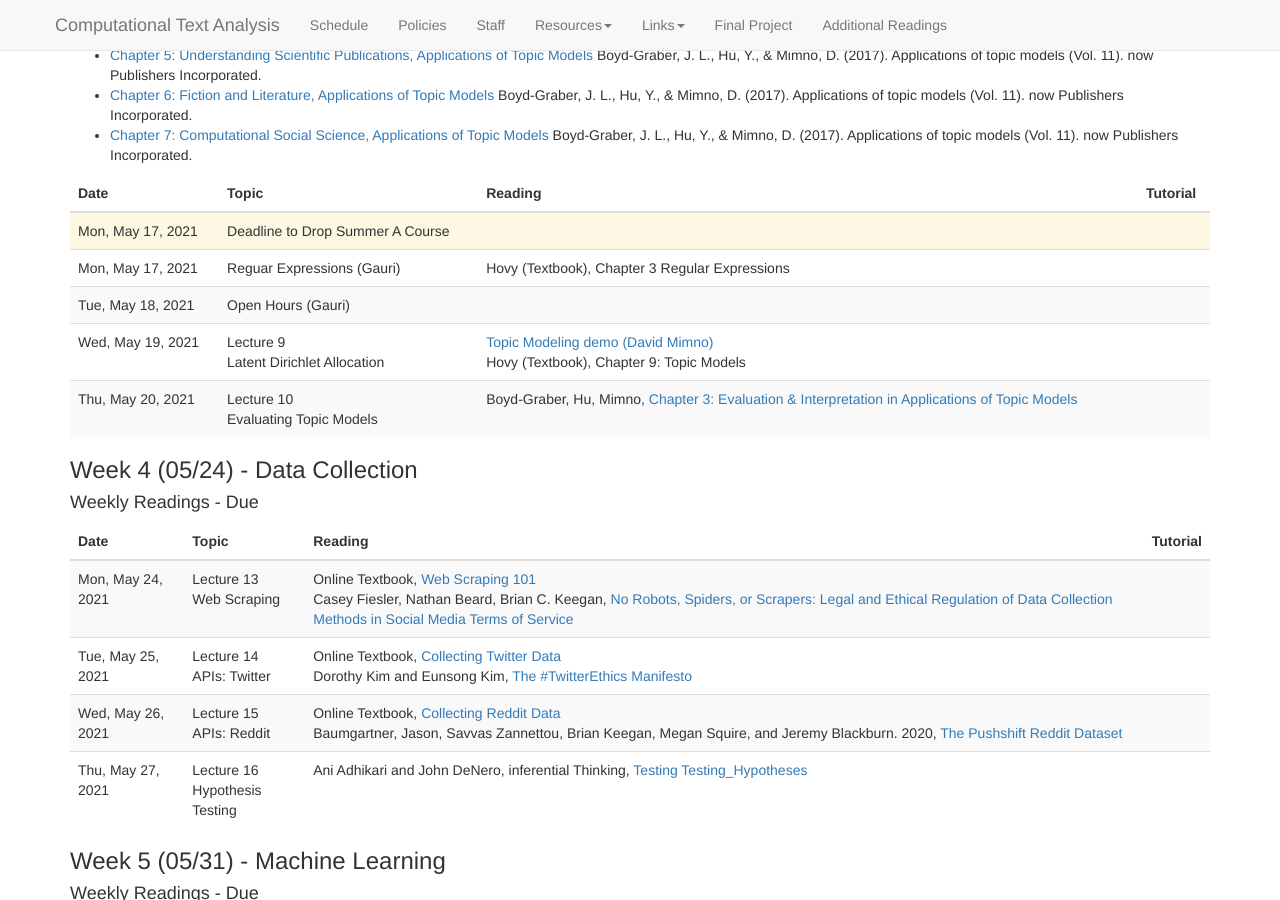
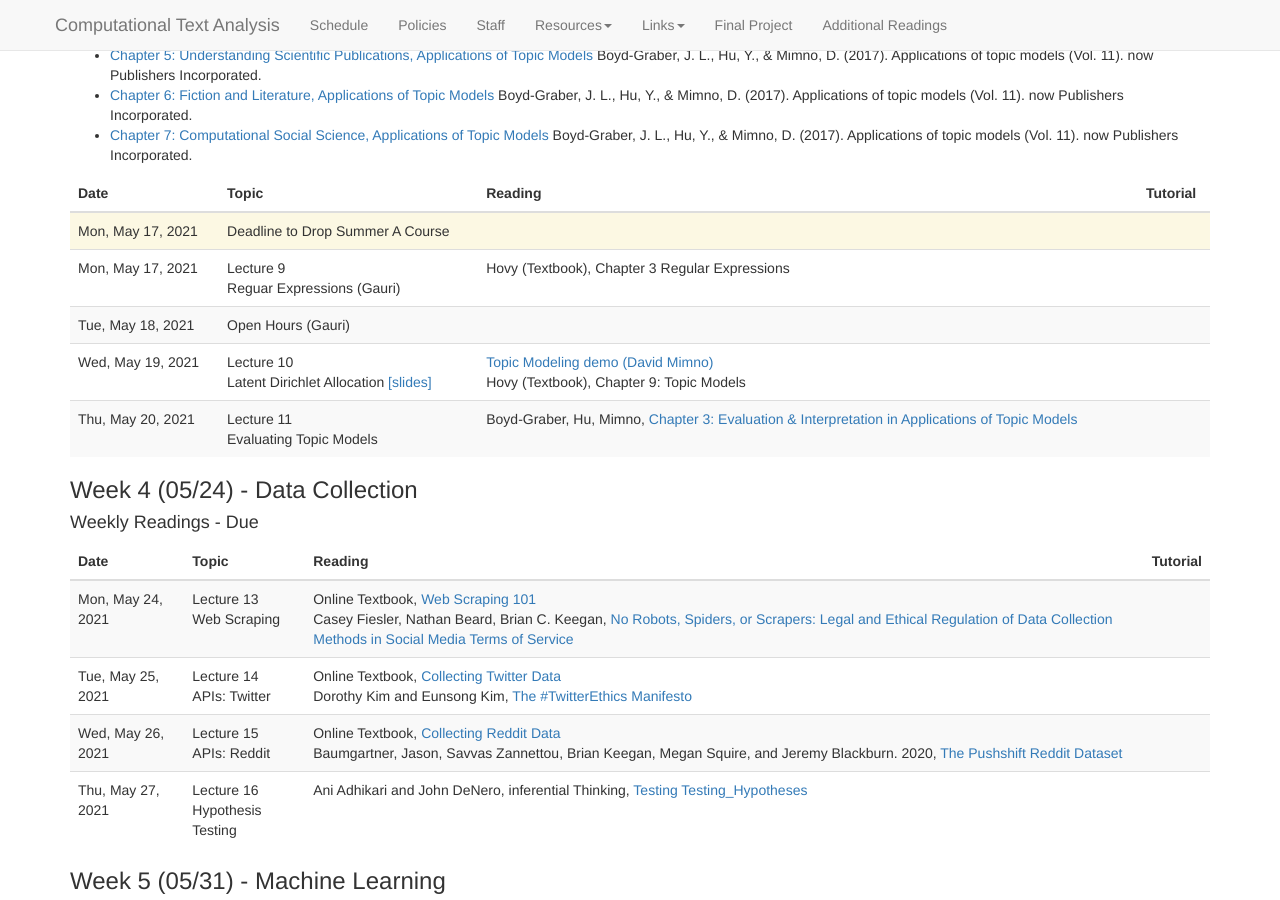
Before and after one commit to BC-COMS-2710/BC-COMS-2710.github.io, a Jekyll site: the page built from schedule.md, in a window 1280 px wide and 900 px high, scrolled down 1679 px. Built offline with Jekyll 4.4.1, drawn with Linux system fonts in a browser that asks for light colours; nearby versions of some CDN libraries.

Commit message:
Lecture 10

```diff
--- a/_data/schedule.yaml
+++ b/_data/schedule.yaml
@@ -222,7 +222,7 @@
       type: info
     -
       date: 2021-05-17
-      title: Reguar Expressions (Gauri)
+      title: Lecture 9 <br> Reguar Expressions (Gauri)
       readings:
         -
           title: "Chapter 3 Regular Expressions"
@@ -244,7 +244,8 @@
       old_assignments:
     -
       date: 2021-05-19
-      title: "Lecture 9 <br> Latent Dirichlet Allocation"
+      title: "Lecture 10 <br> Latent Dirichlet Allocation"
+      slides: slides/10-topic_models.pdf
       readings:
         -
           url: https://mimno.infosci.cornell.edu/jsLDA/jslda.html
@@ -262,7 +263,7 @@
       assignments:
     -
       date: 2021-05-20
-      title: "Lecture 10 <br> Evaluating Topic Models"
+      title: "Lecture 11 <br> Evaluating Topic Models"
       readings:
         -
           title: "Chapter 3: Evaluation & Interpretation in Applications of Topic Models"
```
Also changed, not shown: 1 other file.
